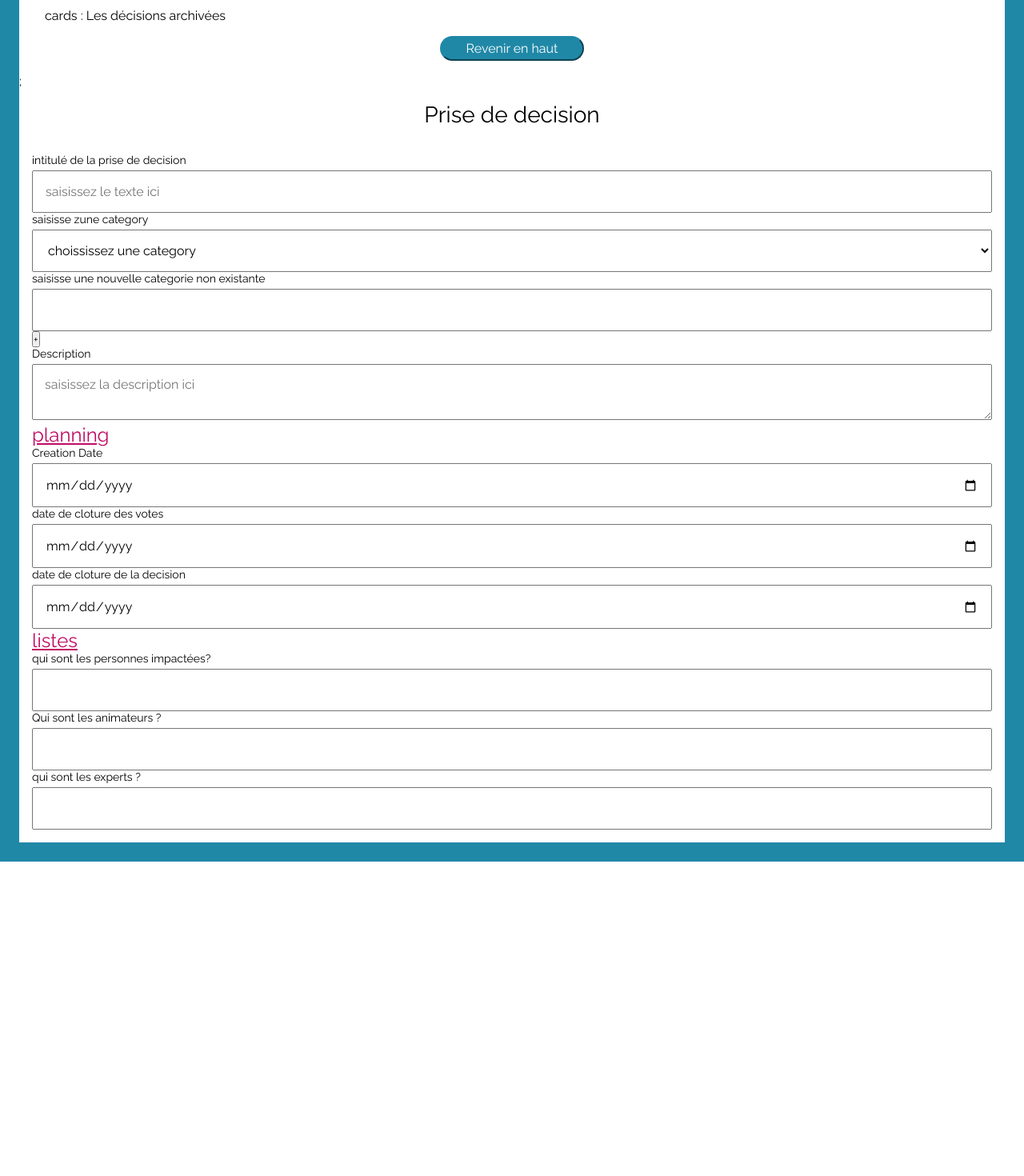
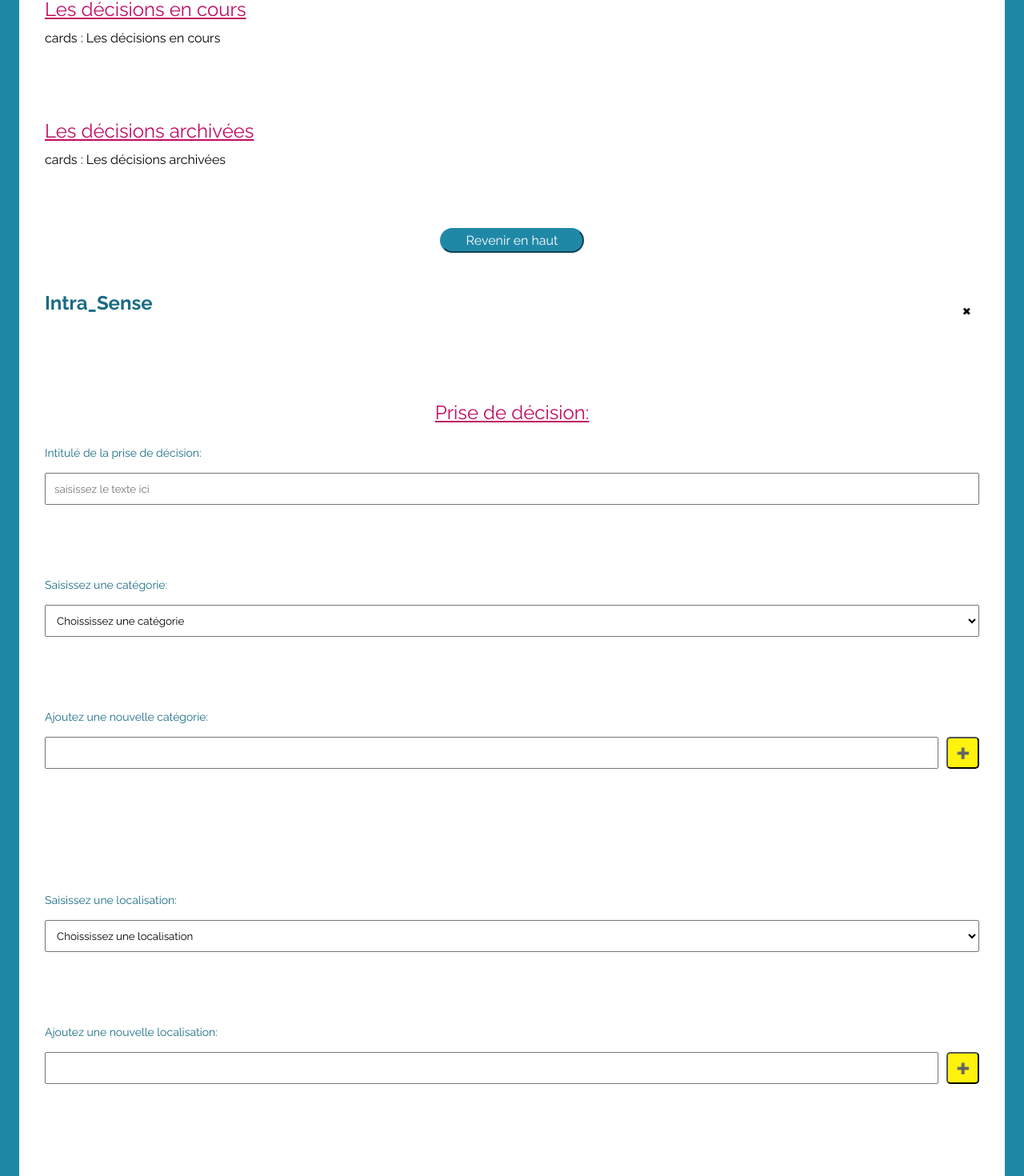
Before and after one commit to WildCodeSchool-2024-09/JS-RemoteFR-Vert-CrewCodeIle-MakeSense-P3, a React (Vite) app in the folder client/: page /homepage in a window 1280 px wide. Shown: the part 394-1864 px from the top of the page at 80% size. Before the commit the page ends 1471 px from the top, so only its background shows below. Built offline with nearby package versions, Linux system fonts and the light colour scheme.

Commit message:
feat: decisionformcreation

```diff
--- a/client/package.json
+++ b/client/package.json
@@ -10,7 +10,8 @@
   "dependencies": {
     "react": "^18.3.1",
     "react-dom": "^18.3.1",
-    "react-router-dom": "^6.26.2"
+    "react-router-dom": "^6.26.2",
+    "react-toastify": "^11.0.2"
   },
   "devDependencies": {
     "@types/react": "^18.3.10",
--- a/client/src/App.tsx
+++ b/client/src/App.tsx
@@ -5,7 +5,7 @@ import Decision from "./components/Decision";
 function App() {
   return (
     <>
-      <Outlet />;
+      <Outlet />
       <Decision />
     </>
   );
--- a/client/src/components/Decision.tsx
+++ b/client/src/components/Decision.tsx
@@ -1,46 +1,83 @@
 import { useState } from "react";
+import { ToastContainer, toast } from "react-toastify";
 import style from "./decision.module.css";
+import "react-toastify/dist/ReactToastify.css";
 const decision = () => {
-  // etat pour les catégory existantes :
+  /** état initialisant les catégories existantes:*/
   const [categories, setcategories] = useState(["Category1", "Category2"]);
-  //etat pour la nouvelle category
+  //état pour ajouter une catégorie personnalisée supplémentaire aux catégories déjà existantes:
   const [newCategory, setNewCategory] = useState("");
 
-  // fonction pour ajouter une nouvelle catégorie
+  // fonction pour ajouter une nouvelle catégorie:
   const AddCategory = () => {
     if (!newCategory.trim()) {
-      alert("La catégorie ne peut pas être vide");
-      return;
-    }
-    if (categories.includes(newCategory)) {
-      alert("Cette catégorie existe déjà");
-      return;
-    }
+      toast.warn("La catégorie ne peut pas être vide");
+    } else if (categories.includes(newCategory)) {
+      toast.error("Cette catégorie existe déjà");
+    } else {
       //si la catégorie n'existe pas, on l'ajoute à la liste
       const pastTabCategories = [...categories]; //copie le tableau categories
-    pastTabCategories.push(newCategory); // ajout de la nouvelle category au tableau copié
+      pastTabCategories.push(newCategory); // ajout de la nouvelle categorie au tableau copié
       setcategories(pastTabCategories); // mise à jour de la liste des categories
-    setNewCategory(""); // vide le champ de saisie
+      setNewCategory(""); // vide le champ de saisie après l'ajout de la nouvelle catégorie
+      toast.success("Catégorie ajoutée avec succès");
+    }
   };
-
-  // fonction pour afficher les décisions
+  const [place, setplace] = useState([
+    "France",
+    "Mexique",
+    "Canada",
+    "Pérou",
+    "Sénégal",
+    "Philippines",
+    "Liban",
+    "Cote d'Ivoire",
+    "Australie",
+    "Ukraine",
+  ]);
+  const [newPlace, setNewPlace] = useState("");
+  const AddPlace = () => {
+    if (!newPlace.trim()) {
+      toast.warn("L'endroit ne peut pas être vide");
+    } else if (newPlace.includes(newPlace)) {
+      toast.error("Cet endroit existe déjà");
+    } else {
+      //si l'endroit n'existe pas, on l'ajoute à la liste
+      const pastTabPlace = [...place]; //copie le tableau place
+      pastTabPlace.push(newPlace); // ajout de l'endroit au tableau copié
+      setplace(pastTabPlace); // mise à jour de la liste des endroits
+      setNewPlace(""); // vide le champ de saisie après l'ajout de l'endroit
+      toast.success("L'endroit ajouté avec succès");
+    }
+  };
   return (
     <section className={style.decisioncontainer}>
-      <h1> Prise de decision </h1>
+      <section className={style.logo_exit}>
+        <h1 id="logo">Intra_Sense</h1>
+        <button type="button" className={style.exitButton}>
+          {" "}
+          ✖{" "}
+        </button>
+      </section>
+
+      <h2> Prise de décision: </h2>
+
       <form>
         {/* section intitulé */}
-        <article>
-          <label htmlFor="intitule"> intitulé de la prise de decision </label>
+        <section>
+          <label htmlFor="intitule"> Intitulé de la prise de décision: </label>
           <input
             type="text"
             id="intitule"
             placeholder="saisissez le texte ici"
           />
-        </article>
-        <article>
-          <label htmlFor="category"> saisisse zune category </label>
+        </section>
+
+        {/* liste déroulante des catégories */}
+        <section>
+          <label htmlFor="category"> Saisissez une catégorie: </label>
           <select id="category">
-            <option value=""> choississez une category</option>
+            <option value=""> Choississez une catégorie </option>
             {categories.map((category) => (
               <option key={category} value={category}>
                 {" "}
@@ -48,61 +85,145 @@ const decision = () => {
               </option>
             ))}
           </select>
-        </article>
-        {/* section pour ajouter une catégory */}
-        <article>
-          <label htmlFor="newCategory">
-            {" "}
-            saisisse une nouvelle categorie non existante{" "}
-          </label>
+        </section>
+
+        {/* section pour ajouter une catégorie */}
+        <section className={style.addCategory}>
+          <label htmlFor="newCategory"> Ajoutez une nouvelle catégorie: </label>
+          <article className={style.addCategoryContainer}>
             <input
               type="text"
               id="newCategory"
               value={newCategory}
               onChange={(event) => setNewCategory(event.target.value)}
             />
-          <button type="button" onClick={AddCategory}>
+            <button
+              type="button"
+              onClick={AddCategory}
+              className={style.addButton}
+            >
               {" "}
-            +{" "}
+              ➕{" "}
             </button>
           </article>
+          <ToastContainer position="top-right" autoClose={3000} />
+        </section>
+        {/* section localisation : */}
+        {/* liste déroulante des localisations */}
+        <section>
+          <label htmlFor="place"> Saisissez une localisation: </label>
+          <select id="place">
+            <option value=""> Choississez une localisation </option>
+            {place.map((place) => (
+              <option key={place} value={place}>
+                {" "}
+                {place}{" "}
+              </option>
+            ))}
+          </select>
+        </section>
+
+        {/* section pour ajouter une catégorie */}
+        <section className={style.addPlace}>
+          <label htmlFor="newPlace"> Ajoutez une nouvelle localisation: </label>
+          <article className={style.addPlaceContainer}>
+            <input
+              type="text"
+              id="newPlace"
+              value={newPlace}
+              onChange={(event) => setNewPlace(event.target.value)}
+            />
+            <button
+              type="button"
+              onClick={AddPlace}
+              className={style.addPlaceButton}
+            >
+              {" "}
+              ➕{" "}
+            </button>
+          </article>
+          <ToastContainer position="top-right" autoClose={3000} />
+        </section>
+
         {/* section description  */}
-        <article>
-          <label htmlFor="description">Description</label>
+        <section>
+          <label htmlFor="description"> Description: </label>
           <textarea
             id="description"
             placeholder="saisissez la description ici"
           />
+        </section>
+
+        {/* section impact sur l'organisation  */}
+        <section>
+          <label htmlFor="impact"> Quel impact sur l'organisation ? </label>
+          <textarea id="impact" placeholder="saisissez l'impact ici" />
+        </section>
+
+        {/* Bénéfices :  */}
+        <section>
+          <label htmlFor="benefits"> Quels sont les bénéfices? </label>
+          <textarea id="benefits" placeholder="saisissez les bénéfices ici" />
+        </section>
+
+        {/* Risques */}
+        <section>
+          <label htmlFor="risks"> Quels sont les risques? </label>
+          <textarea id="risks" placeholder="saisissez les risques ici" />
+        </section>
+
+        {/* section planning */}
+        <section className={style.planningDates}>
+          <legend>Planning: </legend>
+          <article className={style.gridContainer}>
+            <article>
+              {/* label doit encadrer mon input ?  */}
+              <label htmlFor="createDate"> Date de création </label>
+              <input type="date" id="createDate" />
             </article>
-        {/* section planning */}
             <article>
-          <h2>planning </h2>
-          <label htmlFor="createDate">Creation Date</label>
-          <input type="date" id="createDate" />
-
-          <label htmlFor="finalDateVote">date de cloture des votes</label>
-          <input type="date" id="finalDate" />
-
+              <label htmlFor="finalDateVote"> Date de clôture des votes </label>
+              <input type="date" id="finalDateVote" />
+            </article>
+            <article>
               <label htmlFor="finalDateDecionEnded">
-            date de cloture de la decision
+                Date de clôture de la décision
               </label>
               <input type="date" id="finalDateDecionEnded" />
             </article>
-        {/* section listes  */}
-        <article>
-          <h2>listes</h2>
+          </article>
+          <p className={style.remarqueNb}>
+            NB: La période de prise de décision totale doit être comprise entre
+            15 jours et 90 jours.
+          </p>
+        </section>
+
+        {/* section liste  */}
+        <section>
+          <legend> Listes: </legend>
           <label htmlFor="impactedperson">
             {" "}
-            qui sont les personnes impactées?
+            Qui sont les personnes impactées ?{" "}
           </label>
           <input type="text" id="impactedperson" />
 
-          <label htmlFor="animateurs"> Qui sont les animateurs ?</label>
+          <label htmlFor="animateurs"> Qui sont les animateurs ? </label>
           <input type="text" id="animateurs" />
 
-          <label htmlFor="experts"> qui sont les experts ?</label>
+          <label htmlFor="experts"> Qui sont les experts ? </label>
           <input type="text" id="experts" />
-        </article>
+        </section>
+        {/* section boutons  */}
+        <section className={style.buttongroup}>
+          <button type="button" className={style.canceldButton}>
+            {" "}
+            Annuler{" "}
+          </button>
+          <button type="button" className={style.addDecisionButton}>
+            {" "}
+            Ajouter une décision{" "}
+          </button>
+        </section>
       </form>
     </section>
   );
--- a/client/src/components/decision.module.css
+++ b/client/src/components/decision.module.css
@@ -1,3 +1,79 @@
+/* style des éléments de haut de page: */
+.logo_exit {
+  flex-direction: row;
+  justify-content: space-between;
+}
+
+/* titres: */
+h1 {
+  font-size: 24px;
+  margin-bottom: 20px;
+  color: #196c84;
+  font-weight: bold;
+}
+legend {
+  font-size: 18px;
+  margin-bottom: 10px;
+  color: #196c84;
+}
+.section h2 {
+  font-size: 18px;
+  margin-bottom: 10px;
+}
+h2 {
+  display: flex;
+  justify-content: center;
+}
+
+/* général: */
+.section {
+  margin-bottom: 30px;
+}
+
+label {
+  font-size: 14px;
+  display: block;
+  margin-bottom: 5px;
+  color: #196c84;
+}
+
+input,
+select,
+textarea {
+  width: 100%;
+  padding: 10px;
+}
+textarea {
+  resize: vertical;
+  height: 300px;
+}
+section {
+  margin-bottom: 60px;
+}
+/* boutton: */
+.canceldButton {
+  background-color: #196c84;
+  color: white;
+  padding: 10px;
+  cursor: pointer;
+  border-radius: 5px;
+}
+.exitButton {
+  background-color: white;
+
+  padding: 10px;
+  cursor: pointer;
+  border-radius: 5px;
+  border: none;
+}
+.addDecisionButton {
+  background-color: #9b084f;
+  color: white;
+  padding: 10px;
+  cursor: pointer;
+  border-radius: 5px;
+}
+/* style liés à la décision: */
 .decision-container {
   padding: 20px;
   margin: 0 auto;
@@ -6,59 +82,87 @@
   border-radius: 10px;
 }
 
-h1 {
-  text-align: center;
-  font-size: 24px;
+/* style liés aux catégories : */
+
+.addCategory {
   margin-bottom: 20px;
 }
+.addCategoryContainer {
+  display: flex;
+  align-items: center;
+  gap: 10px;
+}
+/* .addCategoryContainer input{
+  flex:1;
+  /* input prend toute la taille disponible */
 
-.section {
-  margin-bottom: 30px;
-}
-
-.section h2 {
-  font-size: 18px;
-  margin-bottom: 10px;
-}
-
-label {
-  font-size: 14px;
-  display: block;
-  margin-bottom: 5px;
-}
-
-input,
-select,
-textarea {
-  width: 100%;
-  padding: 10px;
-}
-
-.button-container {
+.addPlaceContainer {
   display: flex;
-  flex-direction: column;
+  align-items: center;
   gap: 10px;
 }
 
-.cancel-button,
-.submit-button {
+.addCategoryContainer button {
   padding: 10px;
-  border: none;
+  cursor: pointer;
   border-radius: 5px;
+  color: black;
+  background-color: #fff30d;
+}
+.addCategoryContainer button:hover {
+  background-color: #9b084f;
+}
+.addPlaceButton {
+  padding: 10px;
   cursor: pointer;
-  font-size: 14px;
+  border-radius: 5px;
+  color: black;
+  background-color: #fff30d;
+}
+.addPlaceContainer button:hover {
+  background-color: #9b084f;
 }
 
-.cancel-button {
-  background-color: #ccc;
-  color: #000;
+/* style de la grid et autres liés aux Planning: */
+.gridContainer {
+  display: grid;
+  grid-template-columns: repeat(3, 1fr); /* Définit 3 colonnes de taille égale */
+  gap: 20px;
 }
 
-.submit-button {
-  background-color: #007bff;
-  color: #fff;
-} /* Breakpoint : écrans plus larges (768px et plus) */
-@media (min-width: 768px) {
+.gridContainer article {
+  display: flex;
+  flex-direction: column;
+}
+
+.gridContainer label {
+  margin-bottom: 5px;
+  font-weight: bold;
+}
+
+.gridContainer input {
+  width: 100%;
+  padding: 10px;
+  border: 1px solid #ccc;
+  border-radius: 4px;
+}
+.remarqueNb {
+  font-size: 12px;
+  color: #666;
+  margin-top: 10px;
+  line-height: 1.4; /* Pour améliorer la lisibilité */
+  font-style: italic;
+}
+
+/* style lié au bouttons en bas de page ( annuler, et crée la prise de décision): */
+.buttongroup {
+  display: flex;
+  /* gap: 50px; */
+  justify-content: space-evenly;
+  flex-direction: row;
+}
+/* Breakpoint : écrans plus larges (768px et plus) */
+@media (max-width: 768px) {
   .decision-container {
     max-width: 800px;
     padding: 40px;
@@ -80,14 +184,7 @@ textarea {
     padding: 15px;
   }
 
-  .button-container {
-    flex-direction: row;
-    justify-content: space-between;
-  }
-
-  .cancel-button,
-  .submit-button {
-    font-size: 16px;
-    padding: 12px 20px;
+  .gridContainer {
+    grid-template-columns: repeat(1, 1fr); /* 1 colonne sur les petits écrans */
   }
 }
```
Lines whose indentation alone changed are shown as unchanged.
